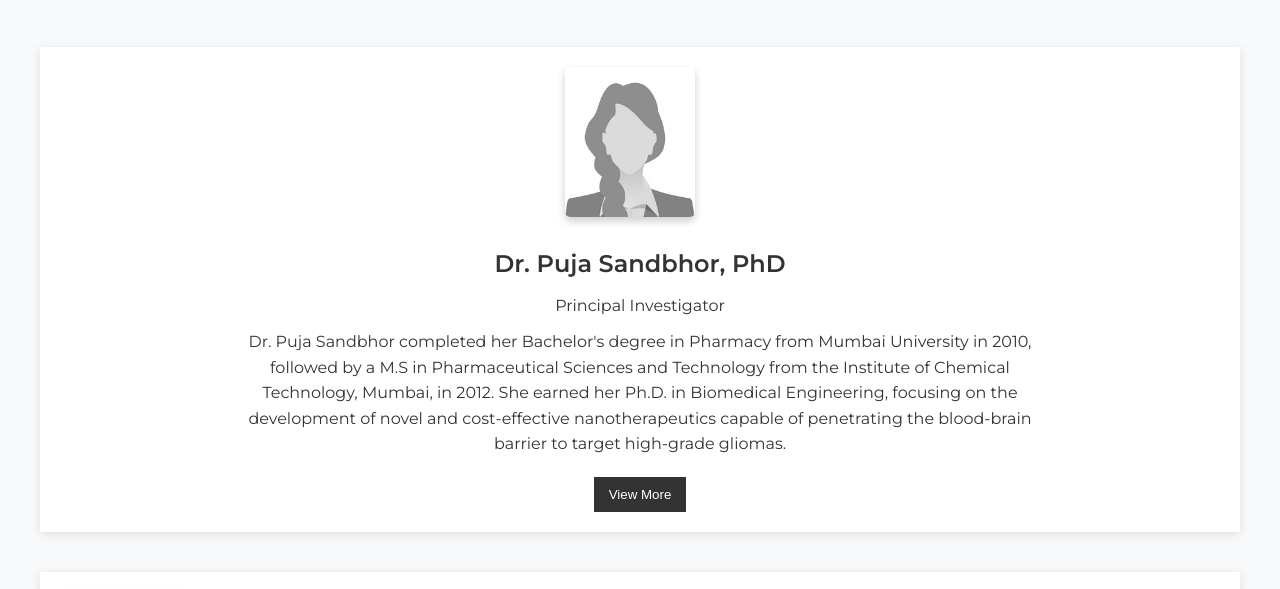
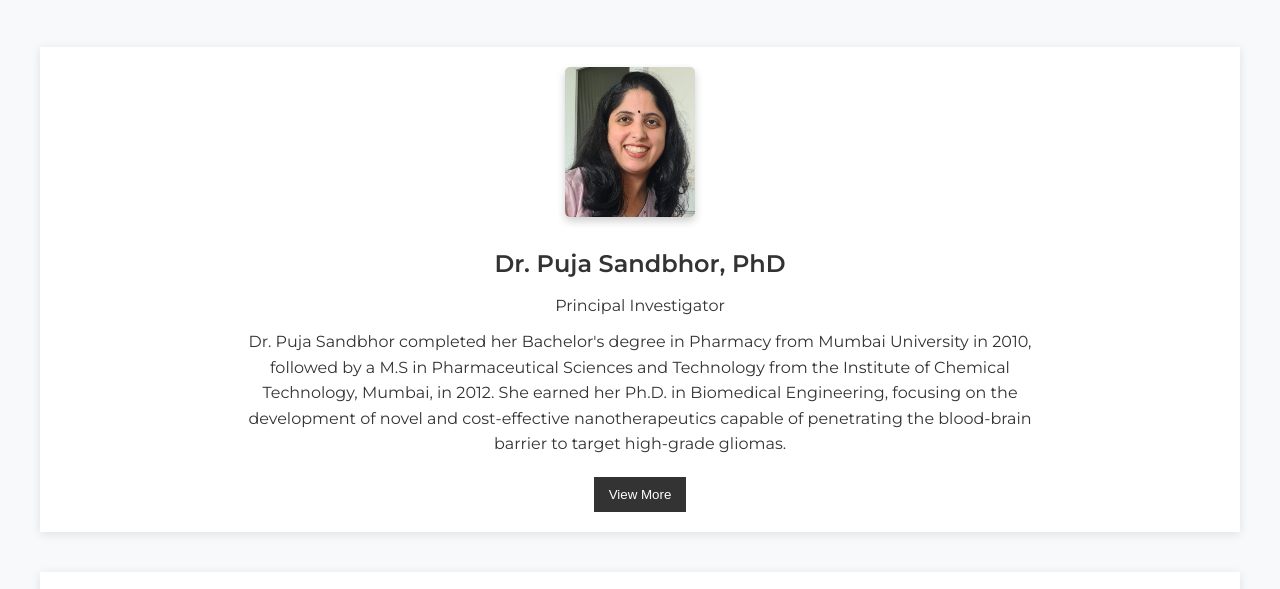
Before and after one commit to Atha-017/TNB_LAB, a plain HTML site: page team.html in a window 1280 px wide. Shown: the part 179-768 px from the top of the page. Drawn offline with Linux system fonts and the light colour scheme.

Commit message:
Add files via upload

```diff
--- a/team.html
+++ b/team.html
@@ -184,7 +184,7 @@ h1 {
     <section id="team">
       <!-- Principal Investigator Section -->
       <div class="team-section pi-section">
-        <img src="f_blank-pfp.jpg" alt="Principal Investigator" class="team-photo pi-photo">
+        <img src="dr_pooja.jpg" alt="Principal Investigator" class="team-photo pi-photo">
         <h2>Dr. Puja Sandbhor, PhD</h2>
         <p>Principal Investigator</p>
         <p>Dr. Puja Sandbhor completed her Bachelor's degree in Pharmacy from Mumbai University in 2010,
```
Also changed, not shown: dr_pooja.jpg (added).
